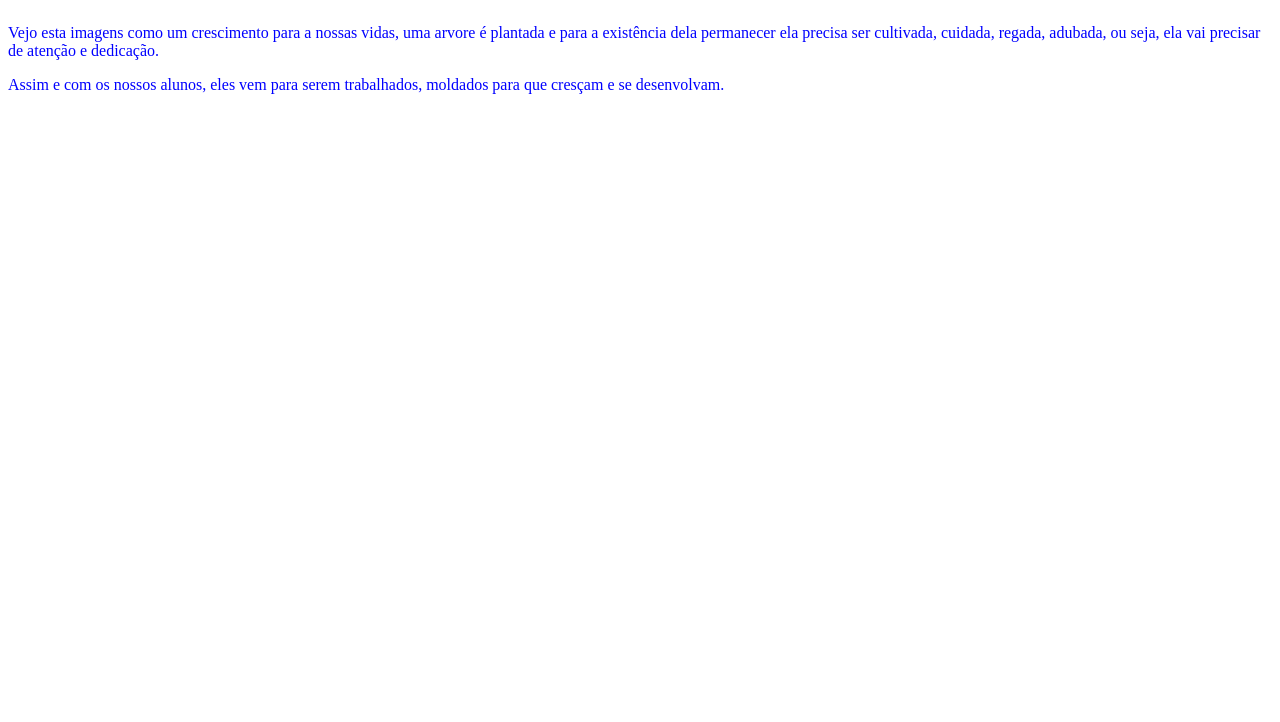
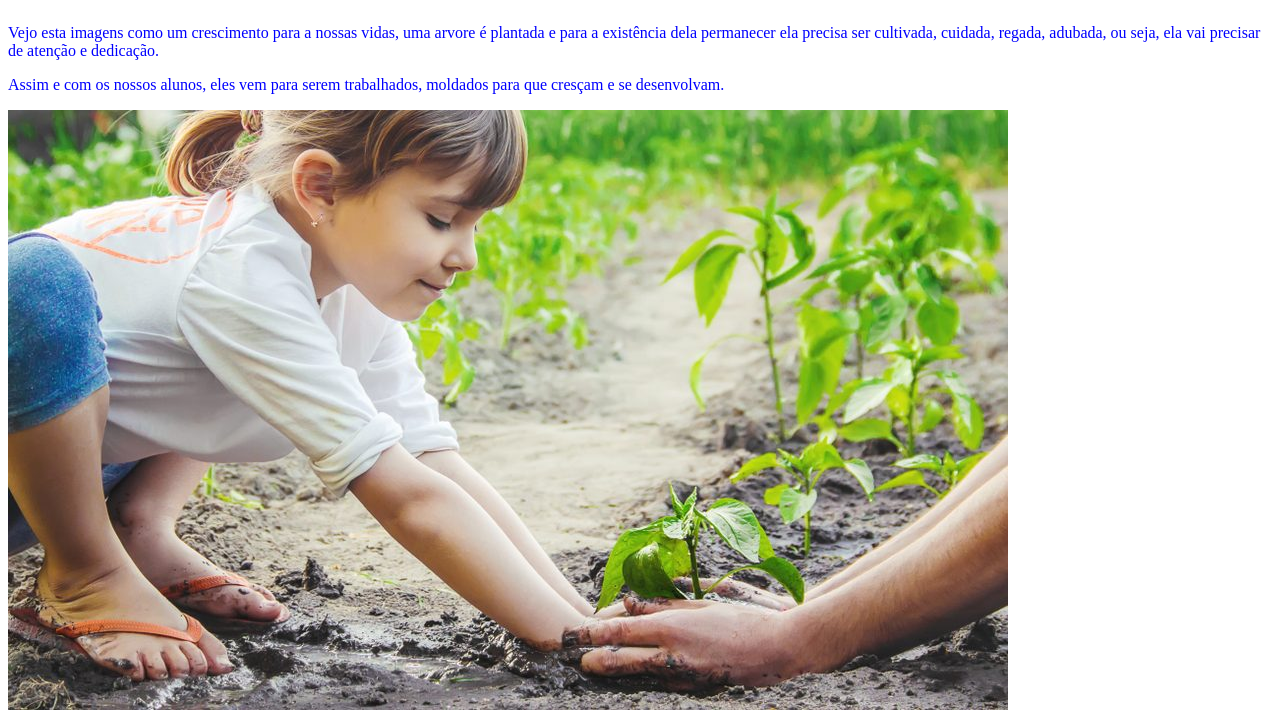
Before and after one commit to nanisouzaa/nanisouza, a plain HTML site: page index.html in a window 1280 px wide. Shown: the part 103-825 px from the top of the page. Before the commit the page ends 800 px from the top, so only its background shows below. Drawn offline with Linux system fonts and the light colour scheme.

Commit message:
atialização

```diff
--- a/index.html
+++ b/index.html
@@ -18,6 +18,8 @@
         atenção e dedicação.</p>
     <p class="texto">Assim e com os nossos alunos, eles vem para serem trabalhados, moldados para que cresçam e se
         desenvolvam.</p>
+
+        <img src="fotocultivo.jpg" alt="cultivo da vida">
 </body>
 
 </html>
```
